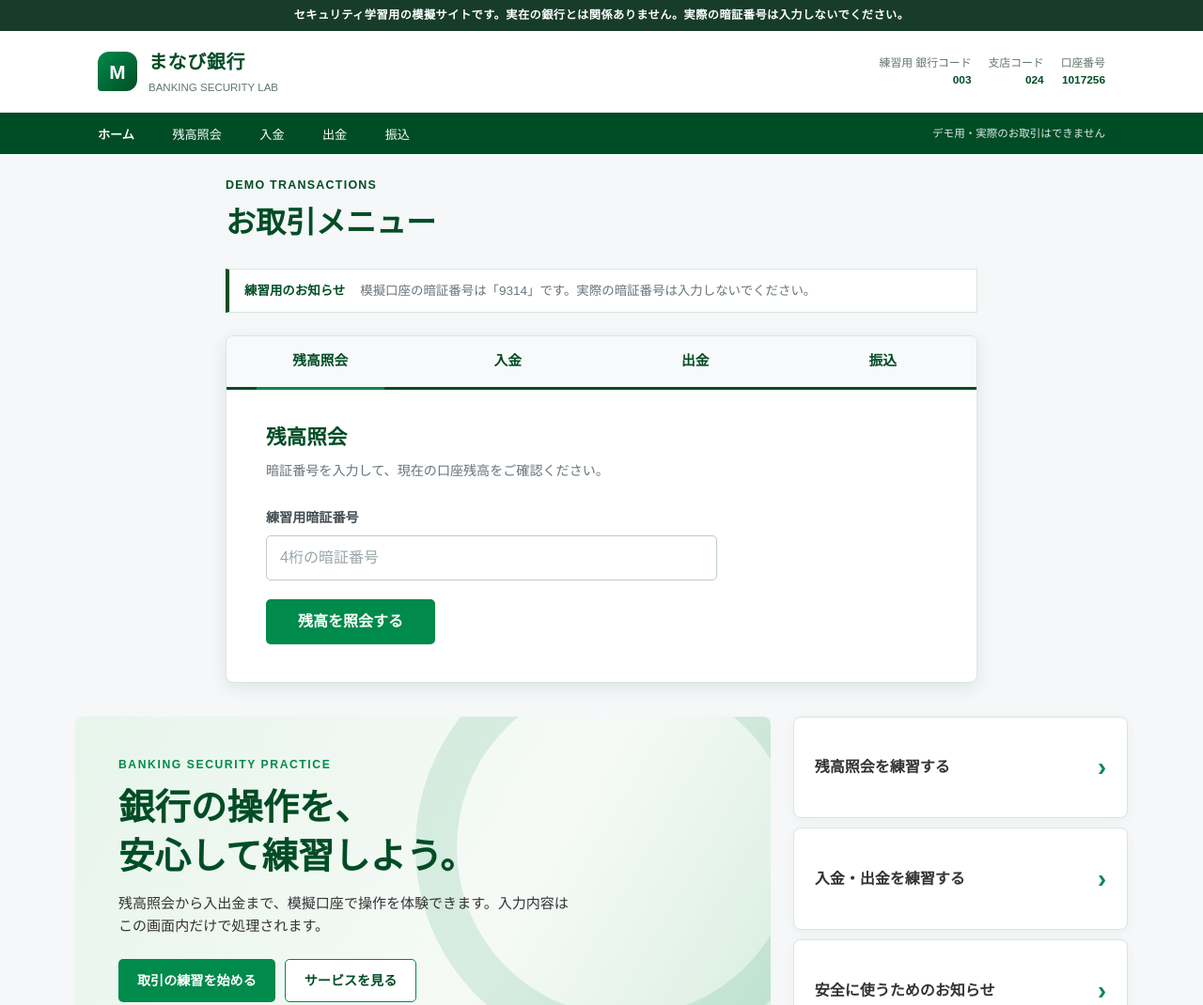
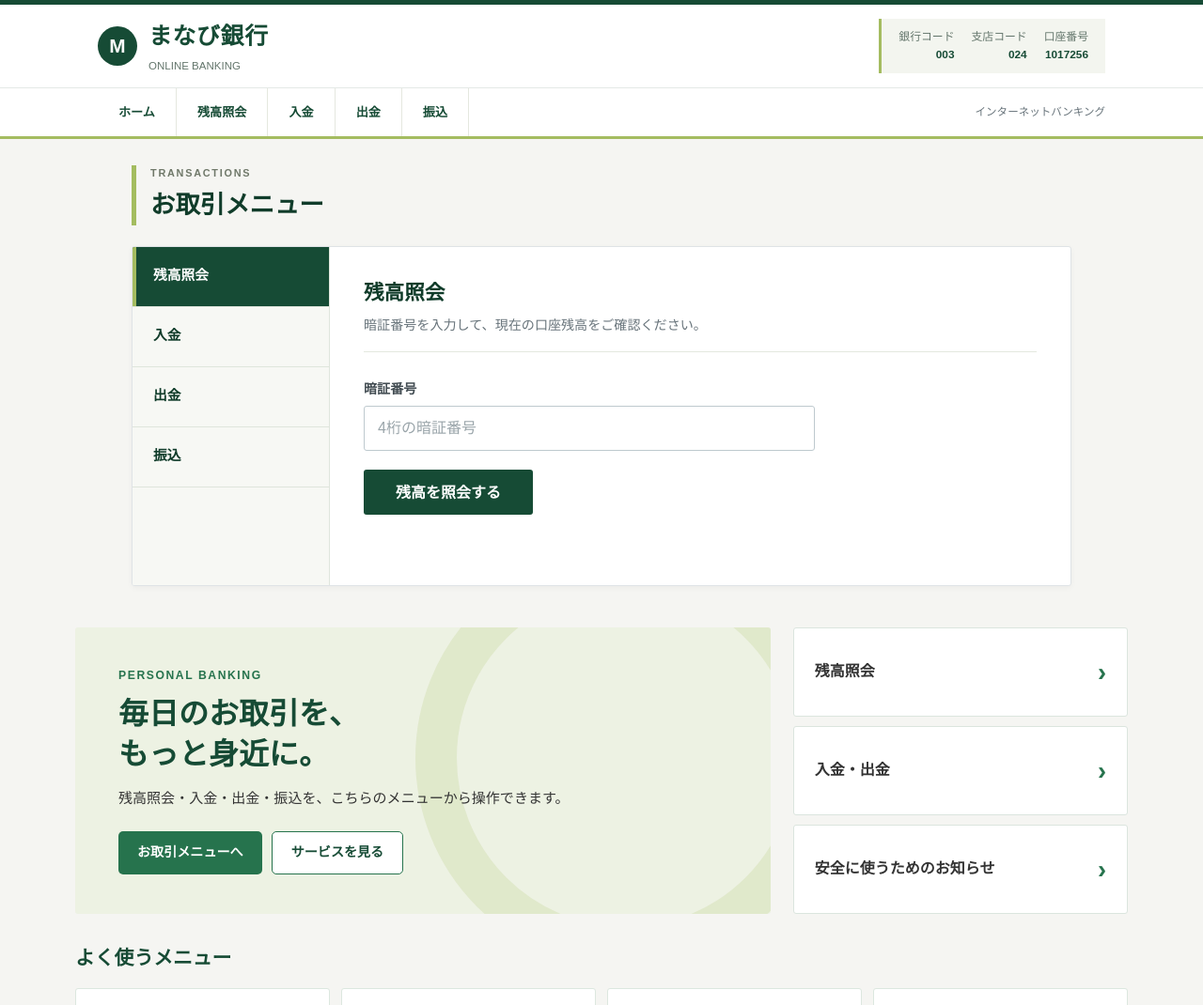
Before and after one commit to mazikaru492/BANK, a plain HTML site: page index.html in a window 1280 px wide. Shown: the top 1070 px of the page at 94% size. Drawn offline with Linux system fonts and the light colour scheme.

Commit message:
Refine fictional bank dashboard styling and simplify visible copy

```diff
--- a/index.html
+++ b/index.html
@@ -3,14 +3,14 @@
 <head>
   <meta charset="UTF-8">
   <meta name="viewport" content="width=device-width, initial-scale=1.0">
-  <title>まなび銀行 | ネットバンキング練習サイト</title>
+  <title>まなび銀行 | インターネットバンキング</title>
   <style>
     :root {
-      --brand: #004d25;
-      --brand-dark: #004d25;
-      --accent: #008a4b;
-      --accent-light: #e8f5ed;
-      --page: #f5f7f9;
+      --brand: #164b35;
+      --brand-dark: #103c2a;
+      --accent: #26734d;
+      --accent-light: #f0f5e7;
+      --page: #f5f5f2;
       --text: #333333;
       --muted: #68747b;
       --line: #dfe5e8;
@@ -34,15 +34,6 @@
     button, input { font-family: inherit; }
     [hidden] { display: none !important; }
 
-    .training-banner {
-      padding: 7px 20px;
-      color: #fff;
-      background: #173c2a;
-      font-size: 0.76rem;
-      font-weight: 700;
-      text-align: center;
-      letter-spacing: 0.04em;
-    }
 
     .site-header {
       position: sticky;
@@ -50,8 +41,8 @@
       z-index: 10;
       color: var(--text);
       background: #fff;
+      border-top: 5px solid var(--brand);
       border-bottom: 1px solid #e4e9e6;
-      box-shadow: 0 2px 8px rgba(18, 38, 57, 0.06);
     }
 
     .header-inner {
@@ -68,7 +59,7 @@
     .brand-title {
       margin: 0;
       color: var(--brand);
-      font-size: 1.25rem;
+      font-size: 1.55rem;
       font-weight: 700;
       letter-spacing: 0.03em;
     }
@@ -97,9 +88,9 @@
       place-items: center;
       width: 42px;
       height: 42px;
-      border-radius: 12px 12px 12px 4px;
+      border-radius: 50%;
       color: #fff;
-      background: linear-gradient(135deg, #008a4b, #004d25);
+      background: var(--brand);
       font-size: 1.3rem;
       font-weight: 900;
     }
@@ -224,20 +215,6 @@
     .page-heading p { margin: 0 0 4px; color: var(--brand); font-size: 0.78rem; font-weight: 700; letter-spacing: 0.1em; }
     .page-heading h2 { margin: 0; color: var(--brand-dark); font-size: clamp(1.45rem, 3vw, 2rem); }
 
-    .notice-board {
-      display: flex;
-      align-items: center;
-      gap: 16px;
-      margin-bottom: 24px;
-      padding: 12px 16px;
-      border: 1px solid #d6e7dc;
-      border-left: 4px solid var(--brand);
-      background: #fff;
-      font-size: 0.84rem;
-    }
-
-    .notice-board strong { color: var(--brand); white-space: nowrap; }
-    .notice-board span { color: var(--muted); }
 
     .bank-card {
       overflow: hidden;
@@ -369,23 +346,65 @@
       .panel { padding: 28px 22px 30px; }
       .tab { min-height: 54px; font-size: 0.82rem; }
       .tab[aria-selected="true"]::after { right: 8%; left: 8%; }
-      .notice-board { align-items: flex-start; flex-direction: column; gap: 2px; }
+    }
+
+    /* Account dashboard */
+    .account-summary { padding: 10px 18px; background: #f3f5ef; border-left: 3px solid #a4bc60; }
+    .global-nav { color: var(--brand); background: #fff; border-bottom: 3px solid #a4bc60; }
+    .global-nav-inner > div { display: flex; flex-wrap: wrap; }
+    .global-nav a, .global-nav a:first-child { padding: 15px 22px; color: var(--brand); font-weight: 700; border-right: 1px solid #e5e8df; }
+    .global-nav a:hover { color: var(--brand-dark); background: var(--accent-light); }
+    .secure-label { color: var(--muted); }
+    .practice-section { max-width: 1000px; margin: 28px auto 44px; }
+    .page-heading { padding-left: 15px; border-left: 5px solid #a4bc60; }
+    .page-heading p { color: #6f7869; letter-spacing: 0.16em; font-size: 0.68rem; }
+    .page-heading h2 { font-size: 1.65rem; }
+    .bank-card { display: grid; grid-template-columns: 210px minmax(0, 1fr); border-radius: 3px; box-shadow: 0 2px 6px rgba(0, 0, 0, 0.04); }
+    .tabs { display: flex; flex-direction: column; border-bottom: 0; border-right: 1px solid #dfe5dc; background: #f7f8f4; }
+    .tab { min-height: 64px; padding: 18px 22px; text-align: left; border-bottom: 1px solid #dfe5dc; background: transparent; }
+    .tab[aria-selected="true"] { color: #fff; background: var(--brand); }
+    .tab[aria-selected="true"]::after { top: 0; bottom: 0; left: 0; right: auto; width: 4px; height: auto; background: #a4bc60; }
+    .panel { min-height: 360px; padding: 32px 36px 36px; }
+    .panel-header { padding-bottom: 16px; border-bottom: 1px solid #e4e8df; }
+    .primary-button { border-radius: 3px; background: var(--brand); }
+    .primary-button:hover { background: var(--accent); }
+    .field input { border-radius: 3px; }
+    .hero-main { min-height: 250px; border-radius: 3px; background: #edf2e3; }
+    .hero-main::after { border-color: rgba(164, 188, 96, 0.18); }
+    .hero h1 { font-size: clamp(1.5rem, 3vw, 2rem); }
+    .quick-link, .service-tile, .updates { border-radius: 3px; box-shadow: none; }
+    .updates { border-top: 3px solid var(--brand); }
+    .footer-note { padding: 24px 0; border-top: 1px solid #dfe5dc; }
+    @media (max-width: 800px) {
+      .secure-label { display: none; }
+    }
+    @media (max-width: 620px) {
+      .global-nav-inner { padding: 0; }
+      .global-nav-inner > div { width: 100%; }
+      .global-nav a, .global-nav a:first-child { flex: 1; padding: 12px 4px; font-size: 0.75rem; text-align: center; }
+      .account-summary { padding: 8px 12px; }
+      .practice-section { margin-top: 20px; }
+      .bank-card { display: block; }
+      .tabs { display: grid; grid-template-columns: repeat(4, 1fr); border-right: 0; border-bottom: 1px solid #dfe5dc; }
+      .tab { min-height: 52px; padding: 12px 4px; text-align: center; border-bottom: 0; }
+      .tab[aria-selected="true"]::after { top: auto; bottom: 0; left: 0; right: 0; height: 3px; width: auto; }
+      .panel { min-height: 320px; padding: 24px 18px; }
+      .page-heading h2 { font-size: 1.4rem; }
     }
   </style>
 </head>
 <body>
-  <div class="training-banner">セキュリティ学習用の模擬サイトです。実在の銀行とは関係ありません。実際の暗証番号は入力しないでください。</div>
   <header class="site-header">
     <div class="header-inner">
       <div class="brand-lockup">
         <span class="brand-mark" aria-hidden="true">M</span>
         <div>
           <p class="brand-title">まなび銀行</p>
-          <p class="brand-subtitle">BANKING SECURITY LAB</p>
+          <p class="brand-subtitle">ONLINE BANKING</p>
         </div>
       </div>
       <div class="account-summary" aria-label="口座情報">
-        <div><span>練習用 銀行コード</span><strong>003</strong></div>
+        <div><span>銀行コード</span><strong>003</strong></div>
         <div><span>支店コード</span><strong>024</strong></div>
         <div><span>口座番号</span><strong>1017256</strong></div>
       </div>
@@ -401,21 +420,16 @@
         <a href="#practice" data-tab-target="withdraw">出金</a>
         <a href="#practice" data-tab-target="transfer">振込</a>
       </div>
-      <span class="secure-label">デモ用・実際のお取引はできません</span>
+      <span class="secure-label">インターネットバンキング</span>
     </div>
   </nav>
 
   <main id="main-menu">
     <section class="practice-section" id="practice" aria-labelledby="practice-title">
     <div class="page-heading">
-      <p>DEMO TRANSACTIONS</p>
+      <p>TRANSACTIONS</p>
       <h2 id="practice-title">お取引メニュー</h2>
     </div>
-
-      <div class="notice-board" id="notice-area" role="note">
-        <strong>練習用のお知らせ</strong>
-        <span>模擬口座の暗証番号は「9314」です。実際の暗証番号は入力しないでください。</span>
-      </div>
 
     <section class="bank-card" aria-label="銀行操作パネル">
       <nav class="tabs" role="tablist" aria-label="取引メニュー">
@@ -432,7 +446,7 @@
         </div>
         <form class="form" id="balance-form">
           <div class="field">
-            <label for="balance-pin">練習用暗証番号</label>
+            <label for="balance-pin">暗証番号</label>
             <input id="balance-pin" type="password" inputmode="numeric" autocomplete="off" maxlength="4" placeholder="4桁の暗証番号">
           </div>
           <button class="primary-button" type="submit">残高を照会する</button>
@@ -466,7 +480,7 @@
         </div>
         <form class="form" id="withdraw-form" novalidate>
           <div class="field">
-            <label for="withdraw-pin">練習用暗証番号</label>
+            <label for="withdraw-pin">暗証番号</label>
             <input id="withdraw-pin" type="password" inputmode="numeric" autocomplete="off" maxlength="4" placeholder="4桁の暗証番号">
           </div>
           <div class="field">
@@ -505,7 +519,7 @@
             <input id="transfer-amount" type="number" min="1" step="1" inputmode="numeric" placeholder="例：30000">
           </div>
           <div class="field">
-            <label for="transfer-pin">練習用暗証番号</label>
+            <label for="transfer-pin">暗証番号</label>
             <input id="transfer-pin" type="password" inputmode="numeric" autocomplete="off" maxlength="4" placeholder="4桁の暗証番号">
           </div>
           <button class="primary-button" type="submit">振込を実行する</button>
@@ -517,18 +531,18 @@
     <section class="hero" aria-label="サイトのご案内">
       <div class="hero-main">
         <div class="hero-content">
-          <p class="eyebrow">BANKING SECURITY PRACTICE</p>
-          <h1>銀行の操作を、<br>安心して練習しよう。</h1>
-          <p>残高照会から入出金まで、模擬口座で操作を体験できます。入力内容はこの画面内だけで処理されます。</p>
+          <p class="eyebrow">PERSONAL BANKING</p>
+          <h1>毎日のお取引を、<br>もっと身近に。</h1>
+          <p>残高照会・入金・出金・振込を、こちらのメニューから操作できます。</p>
           <div class="hero-actions">
-            <a class="hero-link" href="#practice">取引の練習を始める</a>
+            <a class="hero-link" href="#practice">お取引メニューへ</a>
             <a class="outline-link" href="#services">サービスを見る</a>
           </div>
         </div>
       </div>
       <div class="hero-side" aria-label="主なメニュー">
-        <a class="quick-link" href="#practice" data-tab-target="balance">残高照会を練習する</a>
-        <a class="quick-link" href="#practice" data-tab-target="deposit">入金・出金を練習する</a>
+        <a class="quick-link" href="#practice" data-tab-target="balance">残高照会</a>
+        <a class="quick-link" href="#practice" data-tab-target="deposit">入金・出金</a>
         <a class="quick-link" href="#updates">安全に使うためのお知らせ</a>
       </div>
     </section>
@@ -546,12 +560,12 @@
     <section class="updates" id="updates" aria-labelledby="updates-title">
       <h2 class="section-title" id="updates-title">お知らせ</h2>
       <ul>
-        <li><time datetime="2026-09-30">2026年9月30日</time> このサイトはセキュリティ学習用の模擬画面です。</li>
-        <li><time datetime="2026-09-30">2026年9月30日</time> 実際の口座情報や暗証番号は入力しないでください。</li>
+        <li><time datetime="2026-09-30">2026年9月30日</time> 暗証番号は第三者に知らせないでください。</li>
+        <li><time datetime="2026-09-30">2026年9月30日</time> 不審なメールやSMSに記載されたリンクにご注意ください。</li>
       </ul>
     </section>
 
-    <p class="footer-note" id="support">まなび銀行はセキュリティ学習用の架空のサイトです。実際の銀行サービスには接続していません。</p>
+    <p class="footer-note" id="support">© 2026 まなび銀行</p>
   </main>
 
   <script>
@@ -589,19 +603,19 @@
         });
       });
 
-      // トップページのメニューから対応する練習タブを開く。
+      // トップページのメニューから対応する取引タブを開く。
       document.querySelectorAll("[data-tab-target]").forEach((link) => {
         link.addEventListener("click", () => {
           document.querySelector(`#tab-${link.dataset.tabTarget}`).click();
         });
       });
 
-      // 左右キーでも取引タブを移動できるようにする。
+      // 縦・横どちらの配置でも矢印キーで取引タブを移動できるようにする。
       document.querySelector(".tabs").addEventListener("keydown", (event) => {
-        if (event.key !== "ArrowLeft" && event.key !== "ArrowRight") return;
+        if (!["ArrowLeft", "ArrowRight", "ArrowUp", "ArrowDown"].includes(event.key)) return;
         event.preventDefault();
         const currentIndex = tabs.indexOf(document.activeElement);
-        const direction = event.key === "ArrowRight" ? 1 : -1;
+        const direction = event.key === "ArrowRight" || event.key === "ArrowDown" ? 1 : -1;
         const nextTab = tabs[(currentIndex + direction + tabs.length) % tabs.length];
         nextTab.click();
         nextTab.focus();
```
